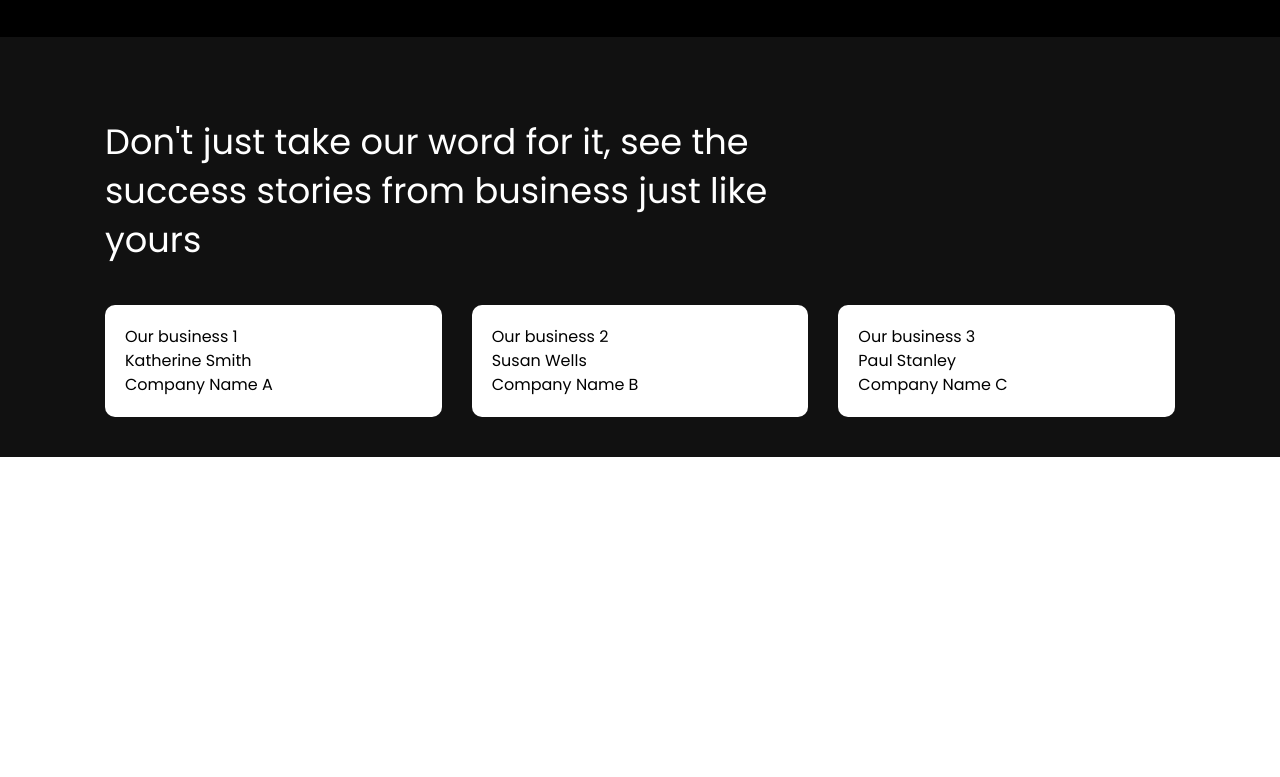
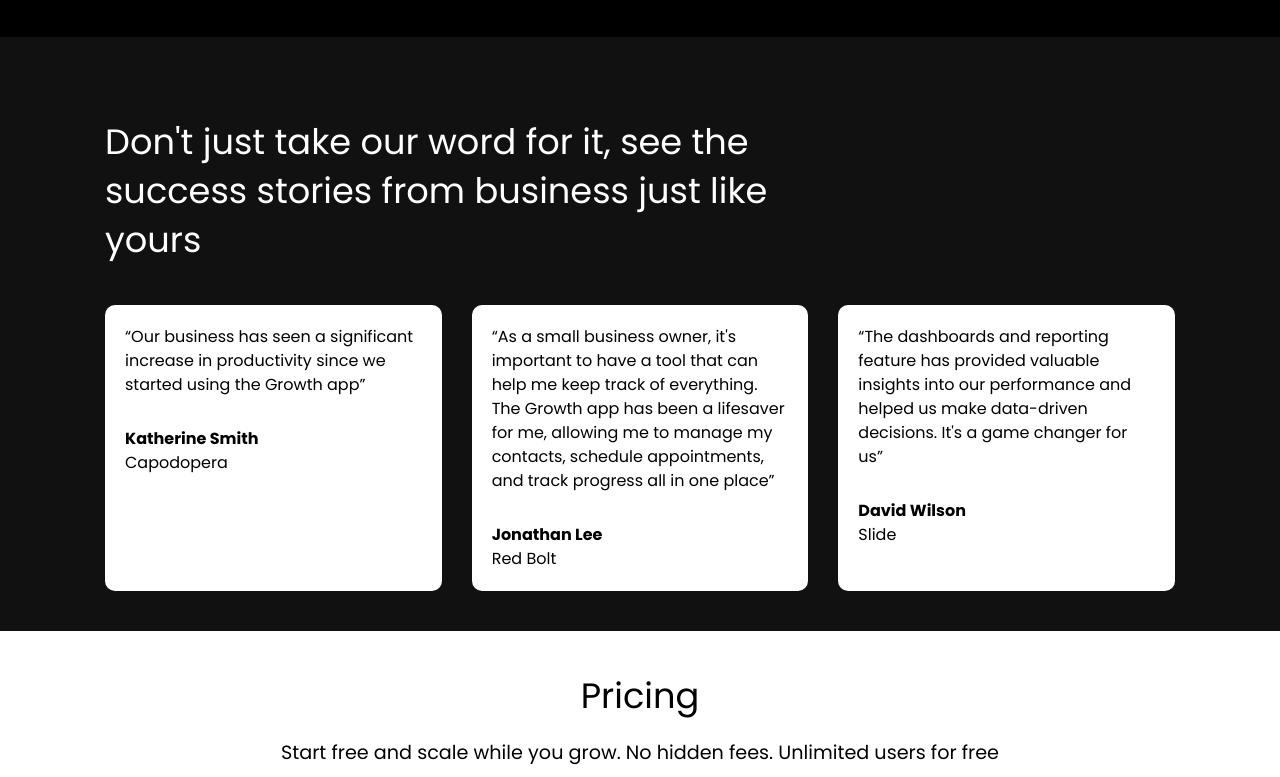
Before and after one commit to Deano1592/traversy-media-professional-website, a plain HTML site: page index.html in a window 1280 px wide. Shown: the part 1421-2198 px from the top of the page. Before the commit the page ends 1878 px from the top, so only its background shows below. Drawn offline with Linux system fonts and the light colour scheme.

Commit message:
Finished testimonials with cards. Started pricing section

```diff
--- a/css/style.css
+++ b/css/style.css
@@ -129,6 +129,11 @@ img {
     gap: 30px;
 }
 
+.testimonials .card p:nth-child(2) {
+    margin-top: 30px;
+    font-weight: bold;
+}
+
 /* BUTTONS */
 .btn {
     display: inline-block;
--- a/index.html
+++ b/index.html
@@ -93,21 +93,43 @@
         </h3>
         <div class="testimonials-grid">
           <div class="card">
-            <p>Our business 1</p>
+            <p>
+              “Our business has seen a significant increase in productivity
+              since we started using the Growth app”
+            </p>
             <p>Katherine Smith</p>
-            <p>Company Name A</p>
+            <p>Capodopera</p>
           </div>
           <div class="card">
-            <p>Our business 2</p>
-            <p>Susan Wells</p>
-            <p>Company Name B</p>
+            <p>
+              “As a small business owner, it's important to have a tool that can
+              help me keep track of everything. The Growth app has been a
+              lifesaver for me, allowing me to manage my contacts, schedule
+              appointments, and track progress all in one place”
+            </p>
+            <p>Jonathan Lee</p>
+            <p>Red Bolt</p>
           </div>
           <div class="card">
-            <p>Our business 3</p>
-            <p>Paul Stanley</p>
-            <p>Company Name C</p>
+            <p>
+              “The dashboards and reporting feature has provided valuable
+              insights into our performance and helped us make data-driven
+              decisions. It's a game changer for us”
+            </p>
+            <p>David Wilson</p>
+            <p>Slide</p>
           </div>
         </div>
+      </div>
+    </section>
+    <!-- PRICING -->
+    <section class="pricing">
+      <div class="container-sm">
+        <h3 class="pricing-heading text-xl text-center">Pricing</h3>
+        <p class="pricing-subheading text-md text-center">
+          Start free and scale while you grow. No hidden fees. Unlimited users
+          for free
+        </p>
       </div>
     </section>
 
```
